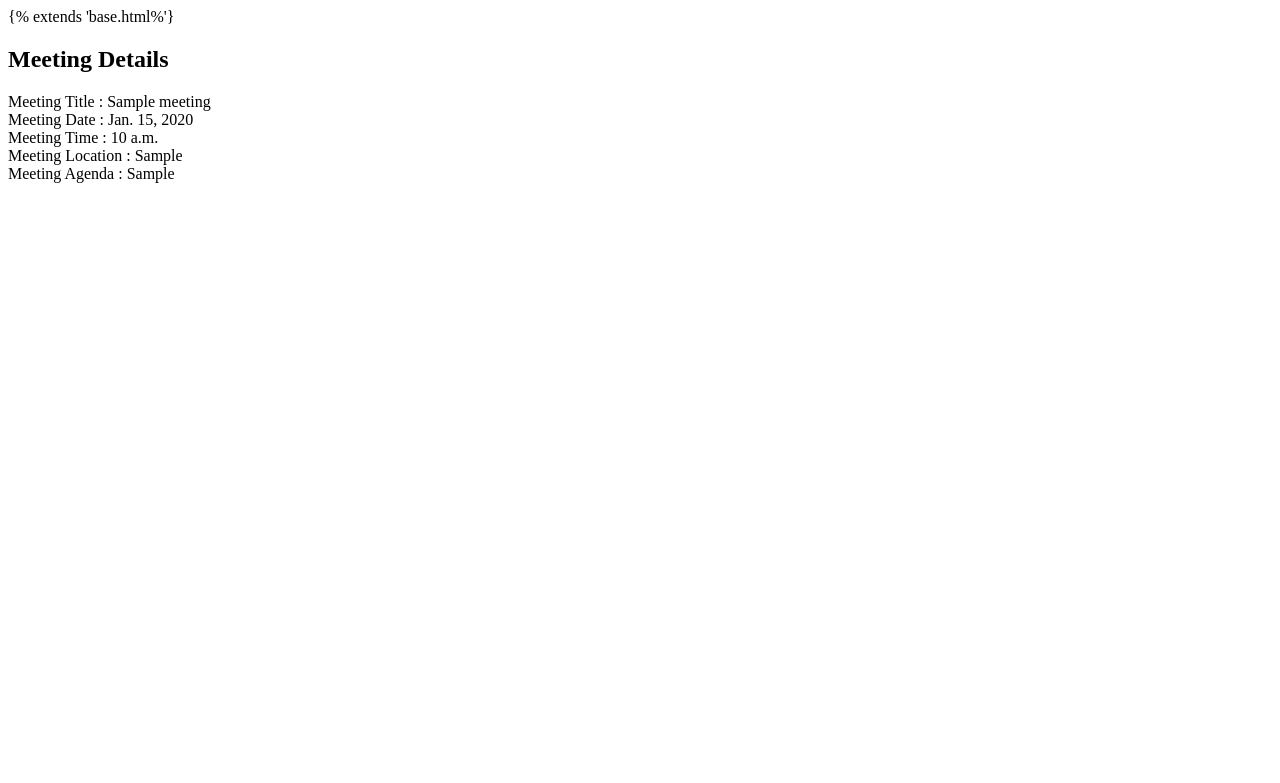
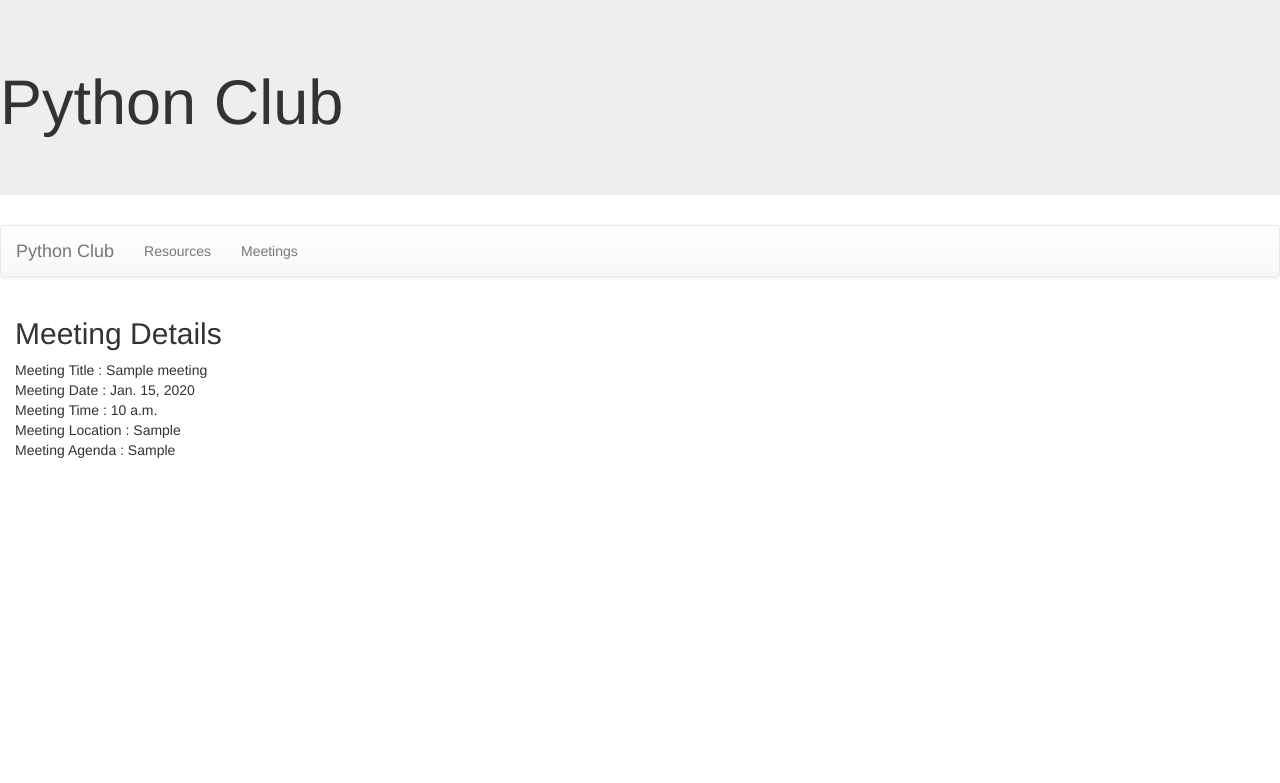
Before and after one commit to mendentm/PythonClub, a Django app: page /club/meetingdetails/1 in a window 1280 px wide. Shown: the top 783 px of the page. Run offline with Django 3.2, Linux system fonts and the light colour scheme; tables that the repository leaves empty hold one stand-in row (values such as "Sample post"); some libraries are stand-ins or nearby versions.

Commit message:
Meetind Details change comit

```diff
--- a/club/templates/club/meetingdetails.html
+++ b/club/templates/club/meetingdetails.html
@@ -1,4 +1,4 @@
-{% extends 'base.html%'}
+{% extends 'base.html'%}
 {% block content %}
 <h2>Meeting Details</h2>
 <P>Meeting Title : {{meeting_details_view.MeetingTitle}}<br/>
```
